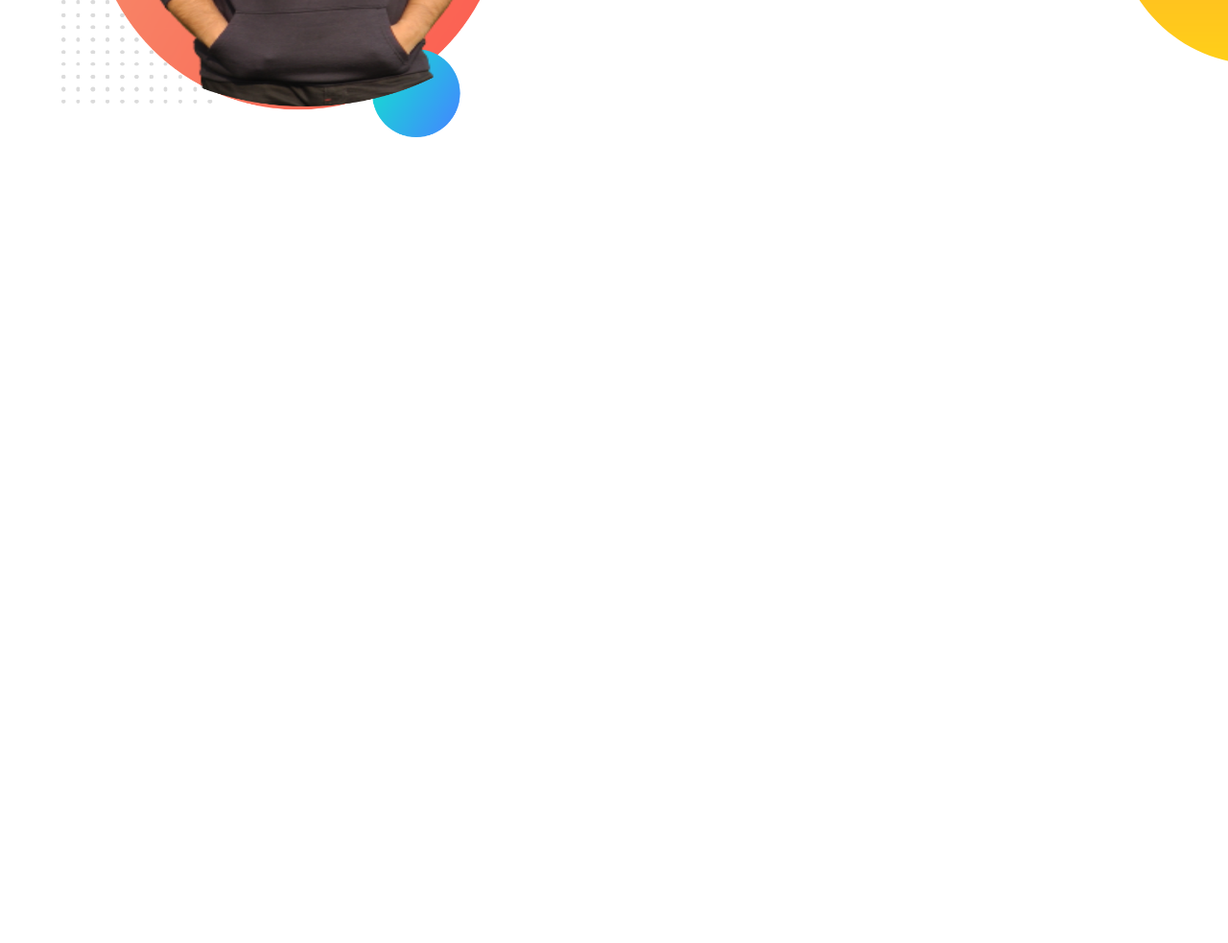
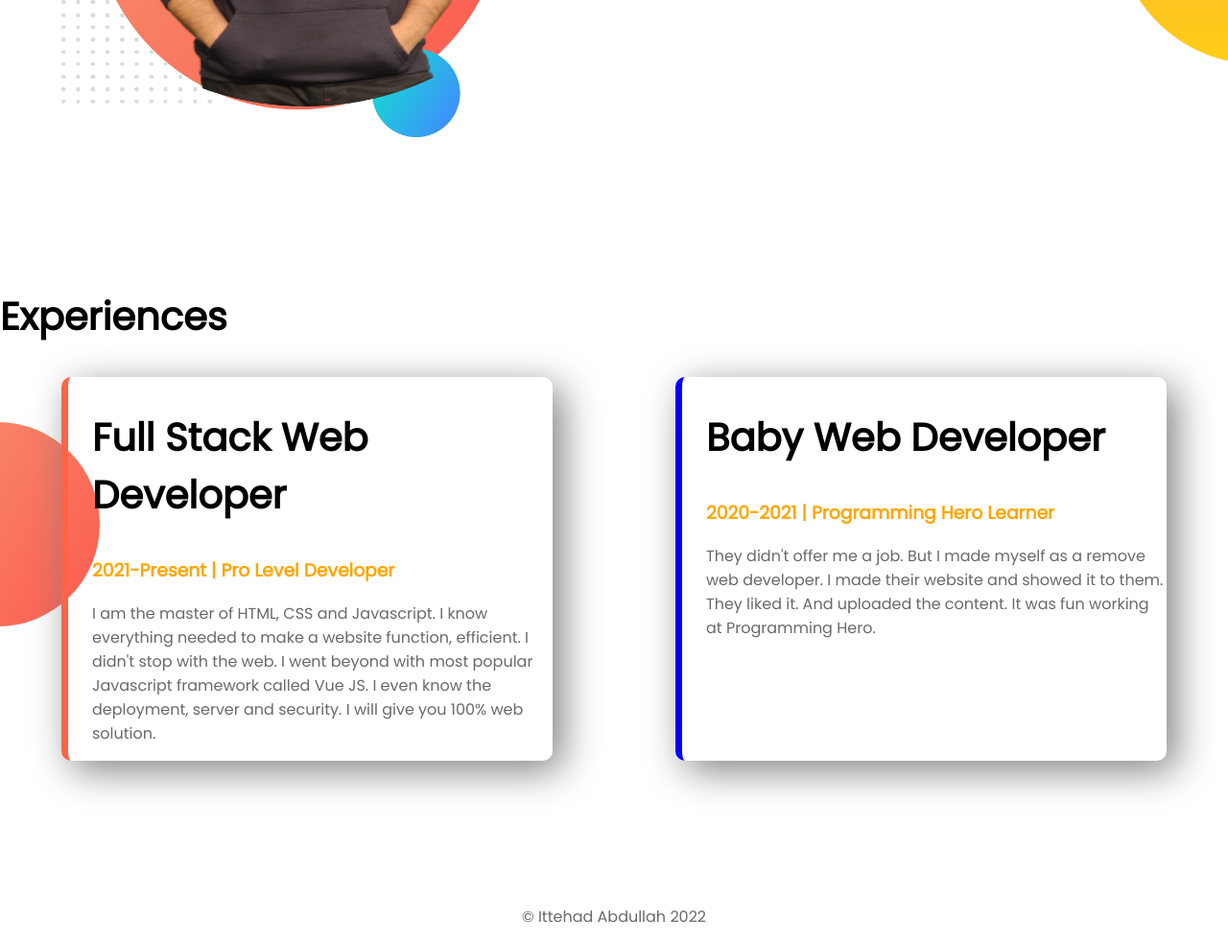
Before and after one commit to IttehadZumar/ittehad-portfolio, a plain HTML site: page index.html in a window 1280 px wide. Shown: the part 929-1912 px from the top of the page at 96% size. Before the commit the page ends 1229 px from the top, so only its background shows below. Drawn offline with Linux system fonts and the light colour scheme.

Commit message:
last section and footer

```diff
--- a/index.html
+++ b/index.html
@@ -17,7 +17,7 @@
 </head>
 <body>
 
-    <section class="top-banner">
+    <section class="top-banner flexible-container">
 
         <div class="half-width">
             <h1>Welcome To</h1>
@@ -36,7 +36,7 @@
 
     </section>
 
-    <section class="dream-area">
+    <section class="dream-area flexible-container">
 
         <div class="half-width">
             <img src="images/itte1-bg.png" alt="">
@@ -54,5 +54,38 @@
 
     </section>
 
+    <section class="experience-area">
+        <h2>Experiences</h2>
+
+        <div class="flexible-container">
+
+            <div class="experience-items" id="orange">
+
+                <h2>Full Stack Web Developer</h2>
+                <h3>2021-Present | Pro Level Developer</h3>
+
+                <p>I am the master of HTML, CSS and Javascript. I know everything needed to make a website function, efficient. I didn't stop with the web. I went beyond with most popular Javascript framework called Vue JS. I even know the deployment, server and security. I will give you 100% web solution.</p>
+
+            </div>
+
+
+            <div class="experience-items" id="blue">
+
+                <h2>Baby Web Developer</h2>
+                <h3>2020-2021 | Programming Hero Learner</h3>
+
+                <p>They didn't offer me a job. But I made myself as a remove web developer. I made their website and showed it to them. They liked it. And uploaded the content. It was fun working at Programming Hero.</p>
+
+            </div>
+
+        </div>
+
+    </section>
+
 </body>
+
+<footer>
+    © Ittehad Abdullah 2022
+</footer>
+
 </html>
--- a/style.css
+++ b/style.css
@@ -11,11 +11,20 @@ h2{
     font-size: 40px;
 }
 
+h3{
+    color: #FFA500;
+}
+
 p{
     color: #696969;
 }
 
-section{
+footer{
+    color: #696969;
+    margin-bottom: 15px;
+    text-align: center;
+}
+.flexible-container{
     display: flex;
     margin-bottom: 150px;
 }
@@ -51,3 +60,26 @@ section{
     background-repeat: no-repeat;
     background-position: right;
 }
+
+.experience-items{
+    width: 40%;
+    margin-left: 5%;
+    margin-right: 5%;
+    padding-left: 25px;
+    box-shadow: 10px 10px 40px gray;
+    border-radius: 10px;
+
+}
+.experience-area{
+    background-image:url(images/exp-bg.png);
+    background-repeat: no-repeat;
+    background-position: bottom;
+    background-position: left;
+}
+
+#blue{
+    border-left: 7px solid blue;
+}
+#orange{
+    border-left: 7px solid #FF6347;
+}
```
